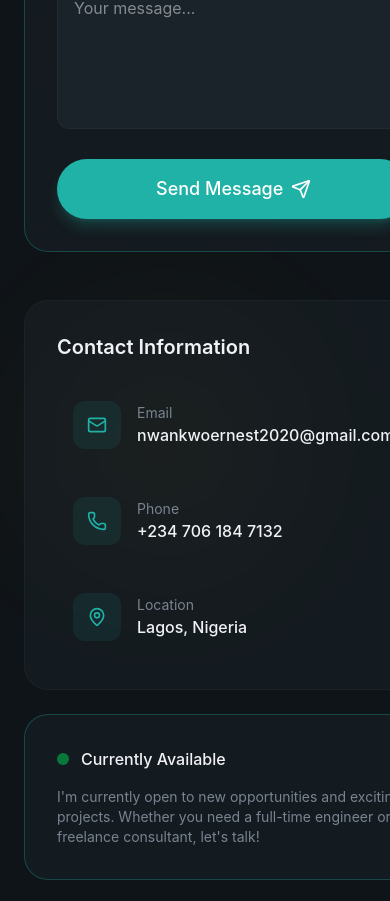
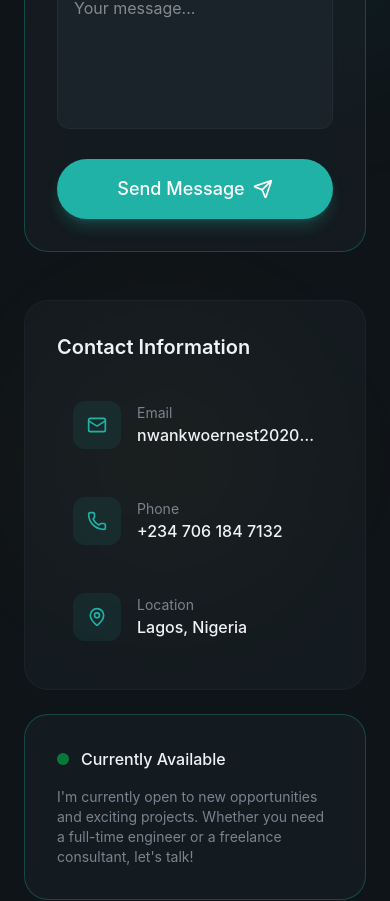
Before and after one commit to amazinng-blib/dev-portfolio, a React (Vite) app: page / in a window 390 px wide. Shown: the part 10458-11359 px from the top of the page. Built offline with nearby package versions, Linux system fonts and the light colour scheme.

Commit message:
feat:fix responsive issue

```diff
--- a/src/sections/Contact.jsx
+++ b/src/sections/Contact.jsx
@@ -114,7 +114,7 @@ export const Contact = () => {
 
         {/* contact form */}
 
-        <div className="grid lg:grid-cols-2 gap-12 max-w-5xl mx-auto">
+        <div className="grid grid-cols-1 lg:grid-cols-2 gap-12 max-w-5xl mx-auto">
           <div className="glass p-8 rounded-3xl border border-primary/30 animate-fade-in animation-delay-300">
             <form className="space-y-6" onSubmit={handleSubmit}>
               <div>
@@ -213,7 +213,8 @@ export const Contact = () => {
               )}
             </form>
           </div>
-          <div className="space-y-6 animate-fade-in animation-delay-400">
+
+          <div className="space-y-6 animate-fade-in animation-delay-400 ">
             <div className="glass rounded-3xl p-8">
               <h3 className="text-xl font-semibold mb-6">
                 Contact Information
@@ -225,14 +226,14 @@ export const Contact = () => {
                     href={item.href}
                     className="flex items-center gap-4 p-4 rounded-xl hover:bg-surface transition-colors group"
                   >
-                    <div className="w-12 h-12 rounded-xl bg-primary/10 flex items-center justify-center group-hover:bg-primary/20 transition-colors">
+                    <div className="w-12 h-12 rounded-xl bg-primary/10 flex items-center justify-center group-hover:bg-primary/20 transition-colors flex-shrink-0">
                       <item.icon className="w-5 h-5 text-primary" />
                     </div>
-                    <div>
-                      <div className="text-sm text-muted-foreground">
+                    <div className="min-w-0">
+                      <div className="text-sm text-muted-foreground truncate">
                         {item.label}
                       </div>
-                      <div className="font-medium">{item.value}</div>
+                      <div className="font-medium truncate">{item.value}</div>
                     </div>
                   </a>
                 ))}
```
